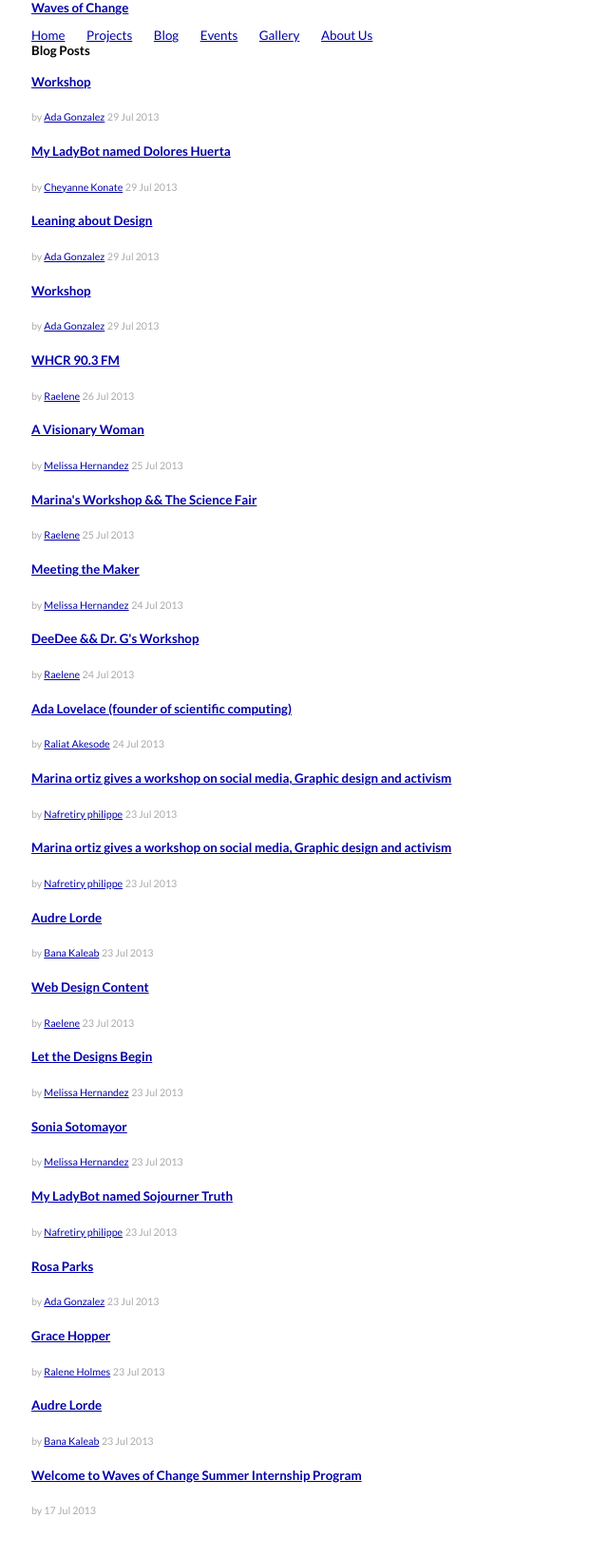
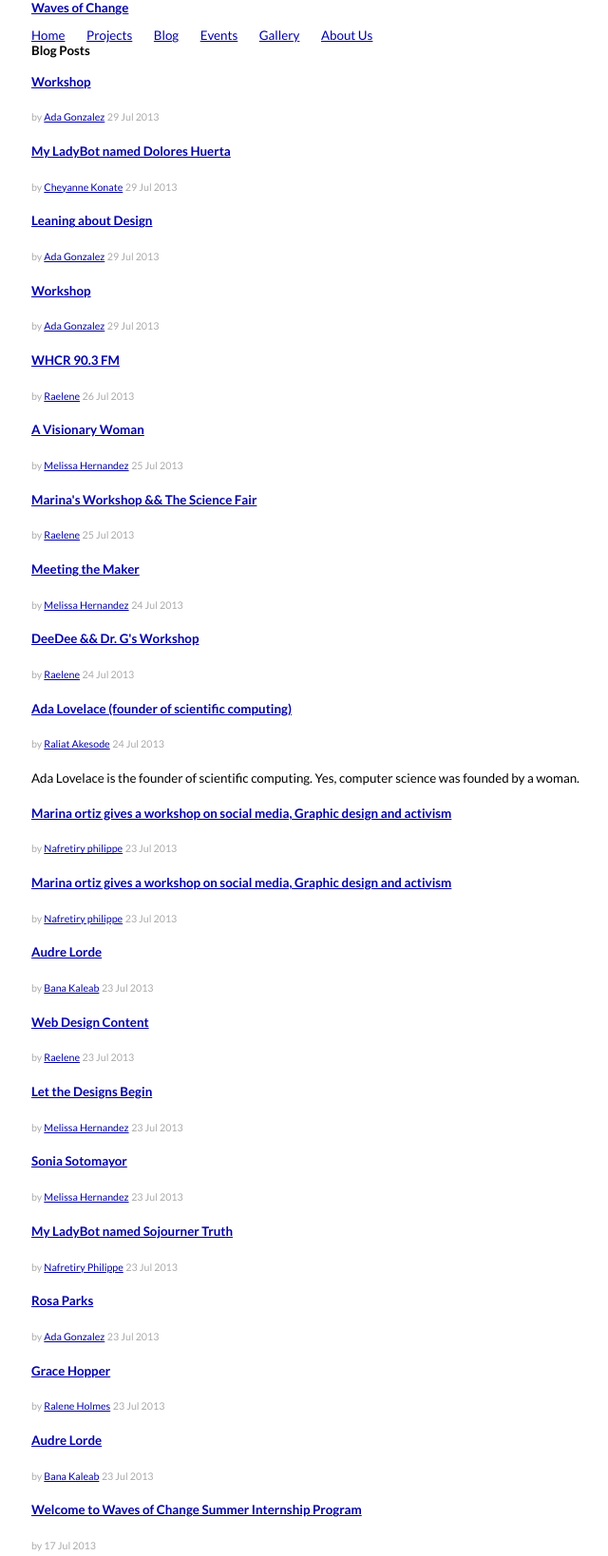
Before and after one commit to WavesofChange/woc-jekyll, a Jekyll site: the page built from blog/index.html, in a window 1280 px wide. Shown: the whole page at 95% size, without its empty margins (7-647 px from the left). Built offline with Jekyll 4.4.1, drawn with Linux system fonts in a browser that asks for light colours; before the commit the page ends 1602 px from its top, so only the background shows below that.

Commit message:
add example yaml frontmatter

```diff
--- a/_posts/2013-07-23-labybot-ada-lovelace-.html
+++ b/_posts/2013-07-23-labybot-ada-lovelace-.html
@@ -3,10 +3,9 @@ layout: post
 title:  Ada Lovelace (founder of scientific computing)
 author: Raliat Akesode
 date:   2013-07-24
+teaser: Ada Lovelace is the founder of scientific computing. Yes, computer science was founded by a woman.
 categories: news
 ---
-
-
 
 
 <p><h1>Ada Lovelace</p></h1>
--- a/_posts/2013-07-23-labybot-sojourner-truth.html
+++ b/_posts/2013-07-23-labybot-sojourner-truth.html
@@ -1,7 +1,7 @@
 ---
 layout: post
 title:  "My LadyBot named Sojourner Truth"
-author: Nafretiry philippe
+author: Nafretiry Philippe
 date:   2013-07-23
 categories: news
 ---
```
